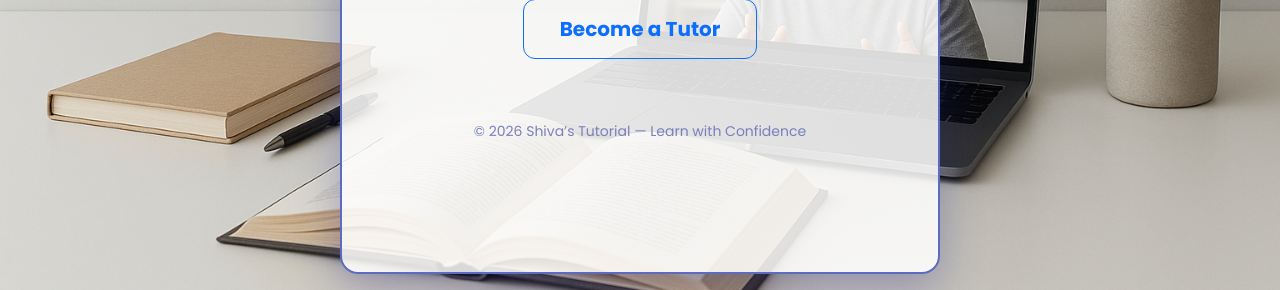
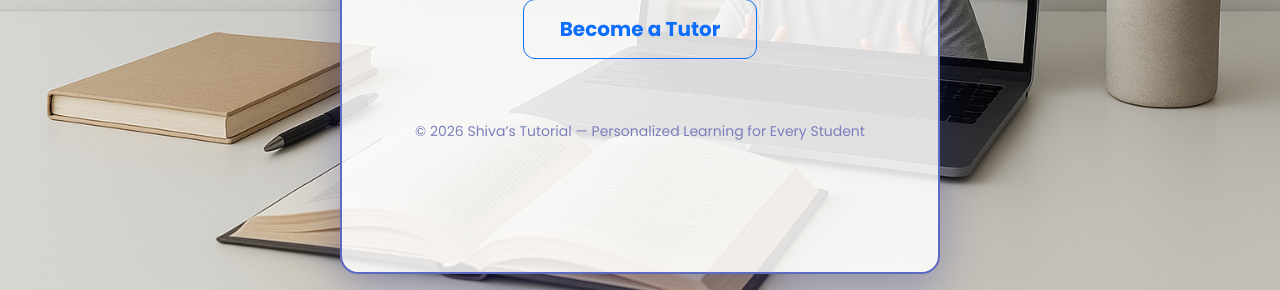
Before and after one commit to ShivaKumar162124/Shiva-sTutorial, a Django app: page / in a window 1280 px wide. Shown: the part 510-800 px from the top of the page. Run offline with Django 5.2, Linux system fonts and the light colour scheme; data comes from the database, SQL or seed files in the repository.

Commit message:
Update landing.html

```diff
--- a/main/templates/main/landing.html
+++ b/main/templates/main/landing.html
@@ -114,7 +114,7 @@
     </div>
 
     <footer>
-      &copy; 2026 Shiva’s Tutorial — Learn with Confidence
+      &copy; 2026 Shiva’s Tutorial — Personalized Learning for Every Student
     </footer>
   </div>
 
```
